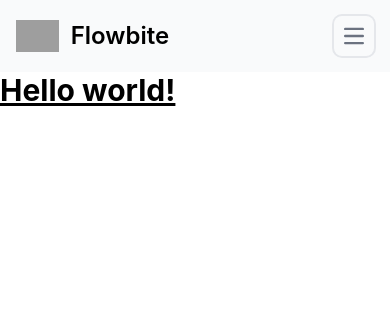
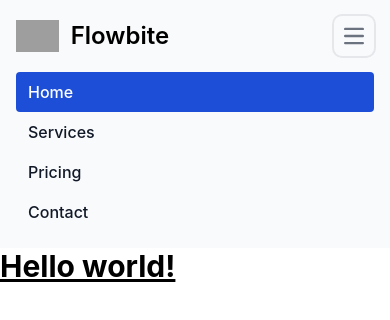
Before and after one commit to Ameer2000Mzori/Real-Estates-Website, a React (Create React App) app in the folder frontend/: page / in a window 390 px wide. Both pictures are taken after a click on the button "Open main menu". Shown: the top 320 px of the page. Built offline with nearby package versions, Linux system fonts and the light colour scheme; grey boxes are pictures that could not be loaded.

Commit message:
using useState to  make the menu open and close when small screen

```diff
--- a/frontend/src/components/Navbar.jsx
+++ b/frontend/src/components/Navbar.jsx
@@ -1,6 +1,12 @@
-import React from 'react'
+import React, { useState } from 'react'
 
 function Navbar() {
+  const [isMenuOpen, setMenuOpen] = useState(false)
+
+  const toggleMenu = () => {
+    setMenuOpen(!isMenuOpen)
+  }
+
   return (
     <nav className="border-gray-200 bg-gray-50 dark:bg-gray-800 dark:border-gray-700">
       <div className="max-w-screen-xl flex flex-wrap items-center justify-between mx-auto p-4">
@@ -18,11 +24,11 @@ function Navbar() {
           </span>
         </a>
         <button
-          data-collapse-toggle="navbar-solid-bg"
           type="button"
           className="inline-flex items-center p-2 w-10 h-10 justify-center text-sm text-gray-500 rounded-lg md:hidden hover:bg-gray-100 focus:outline-none focus:ring-2 focus:ring-gray-200 dark:text-gray-400 dark:hover:bg-gray-700 dark:focus:ring-gray-600"
           aria-controls="navbar-solid-bg"
-          aria-expanded="false"
+          aria-expanded={isMenuOpen}
+          onClick={toggleMenu}
         >
           <span className="sr-only">Open main menu</span>
           <svg
@@ -41,7 +47,10 @@ function Navbar() {
             />
           </svg>
         </button>
-        <div className="hidden w-full md:block md:w-auto" id="navbar-solid-bg">
+        <div
+          className={`w-full md:block md:w-auto ${isMenuOpen ? '' : 'hidden'}`}
+          id="navbar-solid-bg"
+        >
           <ul className="flex flex-col font-medium mt-4 rounded-lg bg-gray-50 md:space-x-8 rtl:space-x-reverse md:flex-row md:mt-0 md:border-0 md:bg-transparent dark:bg-gray-800 md:dark:bg-transparent dark:border-gray-700">
             <li>
               <a
@@ -84,5 +93,3 @@ function Navbar() {
 }
 
 export default Navbar
-
-// rafce
```
